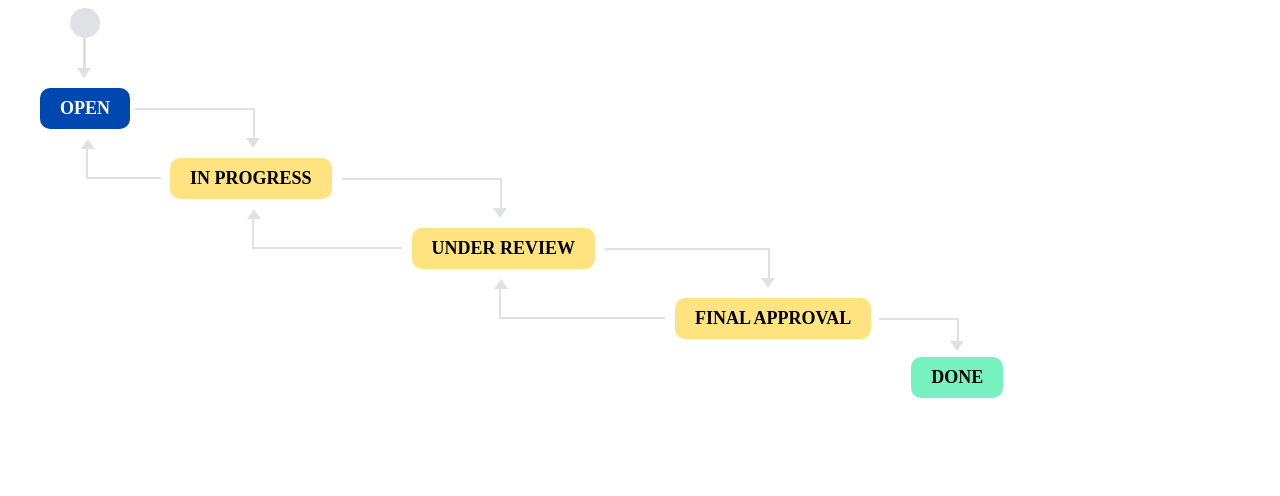
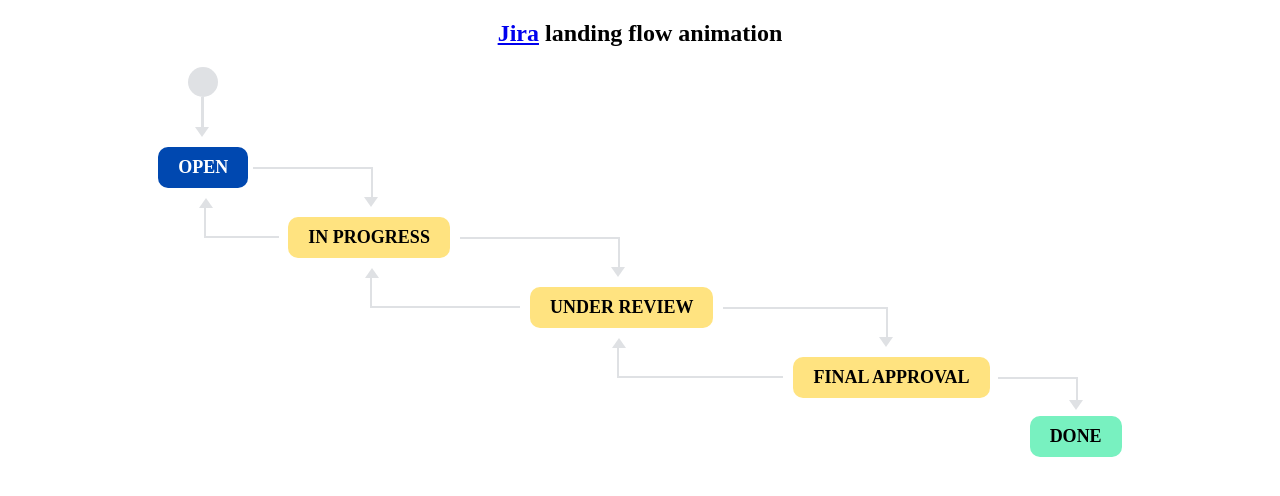
Before and after one commit to IsmoilAnvarov/flow-animation, a plain HTML site: page index.html in a window 1280 px wide. Drawn offline with Linux system fonts and the light colour scheme.

Commit message:
Project heading
Project heading added and container position centered

```diff
--- a/index.html
+++ b/index.html
@@ -8,7 +8,12 @@
     <link rel="stylesheet" href="./style/style.css" />
   </head>
   <body>
+    <h2 style="text-align: center">
+      <a href="https://www.atlassian.com/software/jira">Jira</a> landing flow
+      animation
+    </h2>
     <div class="container">
+      <br />
       <div class="row">
         <div class="starter-block">
           <div class="starter-arrow">
--- a/style/style.scss
+++ b/style/style.scss
@@ -85,6 +85,8 @@ Primary use:    Learn
 }
 
 .container {
+  display: flex;
+  justify-content: center;
   height: 390px;
   max-width: 1200px;
   min-width: 1000px;
```
Also changed, not shown: style/style.css, 1 other file.
